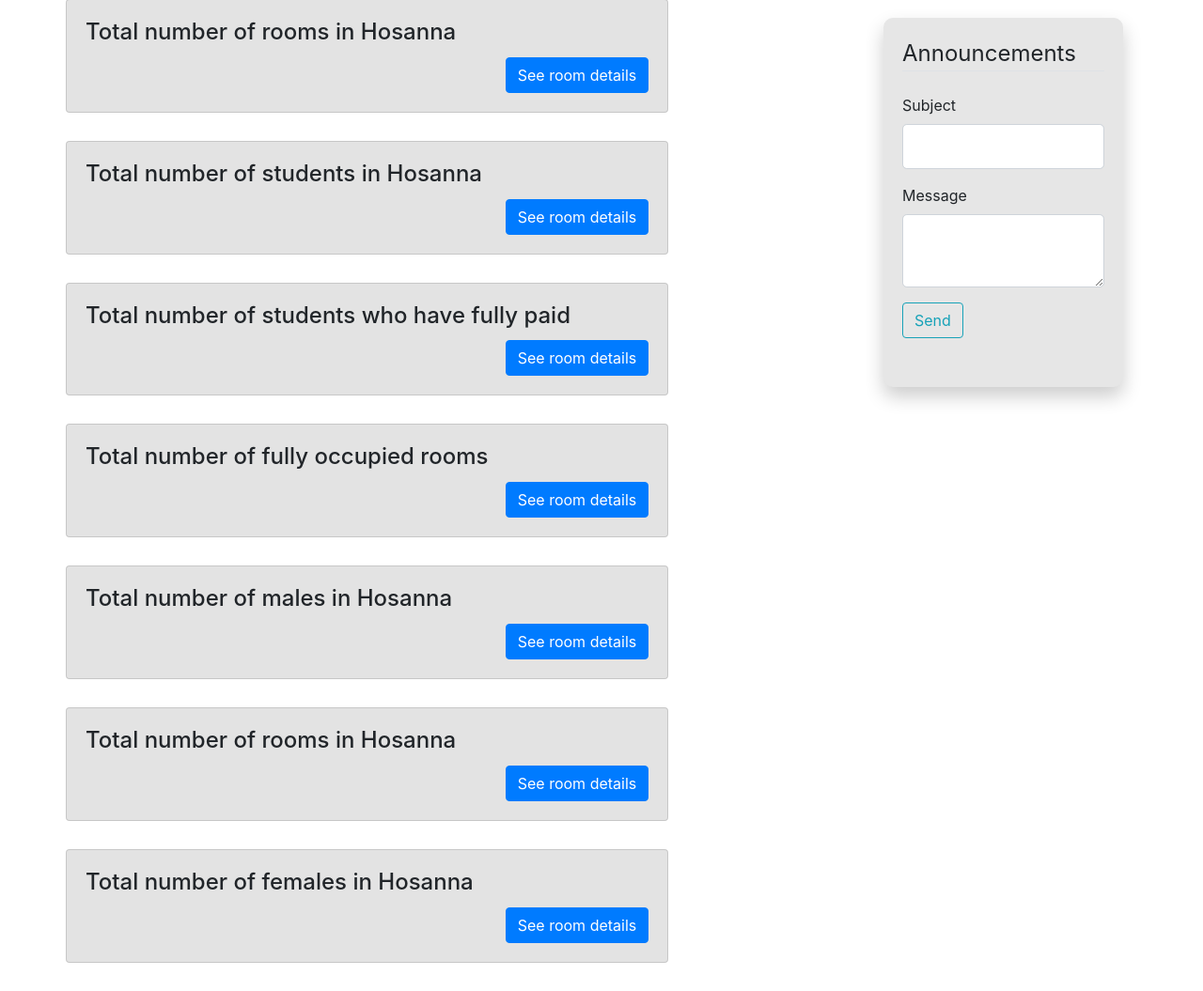
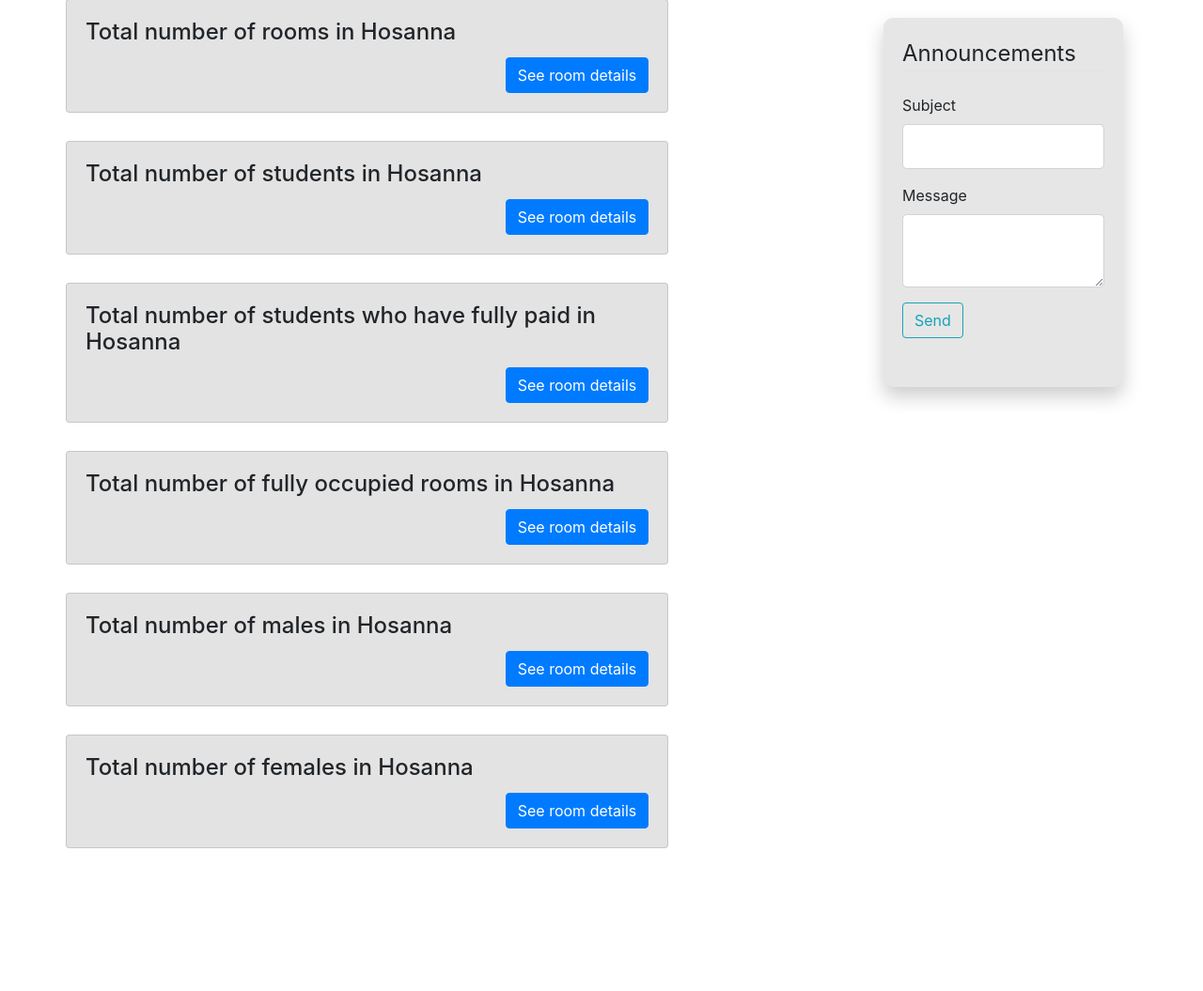
Before and after one commit to AshCreate/Project-HMS, a Flask app: page /admin/reports in a window 1280 px wide. Shown: the part 101-1156 px from the top of the page at 94% size. After the commit the page ends 1004 px from the top, so only its background shows below. Run offline with Flask 2, Linux system fonts and the light colour scheme; a user stored in the database is signed in; data comes from the database, SQL or seed files in the repository; some libraries are stand-ins or nearby versions.

Commit message:
functionality for viewrooms and reports.

```diff
--- a/HMS/routes.py
+++ b/HMS/routes.py
@@ -5,7 +5,9 @@ from HMS import app, db, bcrypt
 from flask_login import login_user, current_user, logout_user, login_required
 from HMS.models import User, Hostel, Payment, Room
 from HMS.static.tourcontent import tourContent
+from HMS.static.reportContent import reportContent
 from HMS.forms import SignupForm, LoginForm, AnnouncementForm, AddRoomForm, EditRoomForm, UpdateAccountForm
+from HMS.tables import TotalRoomReport, TotalStudentsReport
 
 
 @app.route("/")
@@ -186,4 +188,31 @@ def updateaccount():
 def reports():
   form2 = AnnouncementForm()
   hostelName = Hostel.query.filter_by(hostel_id=current_user.hostel_id).first().hostel_name
-  return render_template('reports.html', title = 'Reports', form2 = form2, hostelName = hostelName)
+  return render_template('reports.html', title = 'Reports', form2 = form2, hostelName = hostelName, reportContent = reportContent)
+
+@app.route('/admin/reports/detailed_report/<id>')
+@login_required
+def detailed_report(id):
+  form2 = AnnouncementForm()
+  hostel = Hostel.query.filter_by(hostel_id=current_user.hostel_id).first()
+  if(id == "totRooms"):
+    table = TotalRoomReport(hostel.rooms)
+    return render_template('detailed_reports.html', table = table, form2 = form2)
+  if(id == 'totStu'):
+    table = TotalStudentsReport(hostel.occupants)
+    return render_template('detailed_reports.html', table=table, form2=form2)
+  if(id == 'totMaleStu'):
+    table = TotalStudentsReport(db.engine.execute("select * from Users where gender == 'M' and role == 'student'"))
+    return render_template('detailed_reports.html', table=table, form2=form2)
+  if (id == 'totFemStu'):
+    table = TotalStudentsReport(db.engine.execute("select * from Users where gender == 'F' and role == 'student'"))
+    return render_template('detailed_reports.html', table=table, form2=form2)
+
+
+@app.route('/admin/viewrooms/room_details/<id>')
+@login_required
+def room_details(id):
+  form2 = AnnouncementForm()
+  room = Room.query.filter_by(room_num = id).first()
+  table = TotalStudentsReport(room.occupants)
+  return render_template('room_details.html', table=table, form2=form2)
--- /dev/null
+++ b/HMS/static/reportContent.py
@@ -0,0 +1,8 @@
+reportContent = {
+    "totRooms": "Total number of rooms in ",
+    "totStu": "Total number of students in ",
+    "totStuPaid": "Total number of students who have fully paid in ",
+    "totFullRooms": "Total number of fully occupied rooms in ",
+    "totMaleStu": "Total number of males in ",
+    "totFemStu": "Total number of females in ",
+}
--- a/HMS/templates/reports.html
+++ b/HMS/templates/reports.html
@@ -1,48 +1,14 @@
 {% extends "admin_layout.html" %}
 {% block content %}
     <div class="row">
-        <div class="card w-75" style="margin-bottom: 30px; background-color: #E3E3E3">
-          <div class="card-body">
-            <h4 class="card-title">Total number of rooms in {{ hostelName }}</h4>
-            <a style="float: right" href="#" class="btn btn-primary">See room details</a>
-          </div>
-        </div>
-        <div class="card w-75" style="margin-bottom: 30px; background-color: #E3E3E3">
-          <div class="card-body">
-            <h4 class="card-title">Total number of students in {{ hostelName }}</h4>
-            <a style="float: right" href="#" class="btn btn-primary">See room details</a>
-          </div>
-        </div>
-        <div class="card w-75" style="margin-bottom: 30px; background-color: #E3E3E3">
-          <div class="card-body">
-            <h4 class="card-title">Total number of students who have fully paid</h4>
-            <a style="float: right" href="#" class="btn btn-primary">See room details</a>
-          </div>
-        </div>
-        <div class="card w-75" style="margin-bottom: 30px; background-color: #E3E3E3">
-          <div class="card-body">
-            <h4 class="card-title">Total number of fully occupied rooms</h4>
-            <a style="float: right" href="#" class="btn btn-primary">See room details</a>
-          </div>
-        </div>
-        <div class="card w-75" style="margin-bottom: 30px; background-color: #E3E3E3">
-          <div class="card-body">
-            <h4 class="card-title">Total number of males in {{ hostelName}}</h4>
-            <a style="float: right" href="#" class="btn btn-primary">See room details</a>
-          </div>
-        </div>
-        <div class="card w-75" style="margin-bottom: 30px; background-color: #E3E3E3">
-          <div class="card-body">
-            <h4 class="card-title">Total number of rooms in {{ hostelName }}</h4>
-            <a style="float: right" href="#" class="btn btn-primary">See room details</a>
-          </div>
-        </div>
-        <div class="card w-75" style="margin-bottom: 30px; background-color: #E3E3E3">
-          <div class="card-body">
-            <h4 class="card-title">Total number of females in {{ hostelName }}</h4>
-            <a style="float: right" href="#" class="btn btn-primary">See room details</a>
-          </div>
-        </div>
+        {% for i in reportContent.keys() %}
+            <div class="card w-75" style="margin-bottom: 30px; background-color: #E3E3E3">
+              <div class="card-body">
+                <h4 class="card-title">{{reportContent[i] + hostelName}} </h4>
+                <a style="float: right" href="{{ url_for('detailed_report', id = i) }}" class="btn btn-primary">See room details</a>
+              </div>
+            </div>
+        {% endfor %}
     </div>
 
 {% endblock %}
--- a/HMS/templates/view_rooms.html
+++ b/HMS/templates/view_rooms.html
@@ -7,7 +7,7 @@
                   <div class="card-body">
                     <h4 class="card-title">{{ room.room_num }}</h4>
                     <p class="card-text">This is a room with {{ room.beds }} beds.</p>
-                    <a style="float: right" href="#" class="btn btn-primary">See room details</a>
+                    <a style="float: right" href="{{ url_for('room_details', id = room.room_num) }}" class="btn btn-primary">See room details</a>
                   </div>
                 </div>
             </div>
```
Also changed, not shown: HMS/templates/admin_home.html (+6 -6 lines), HMS/templates/detailed_reports.html (added, +10 -0 lines).
